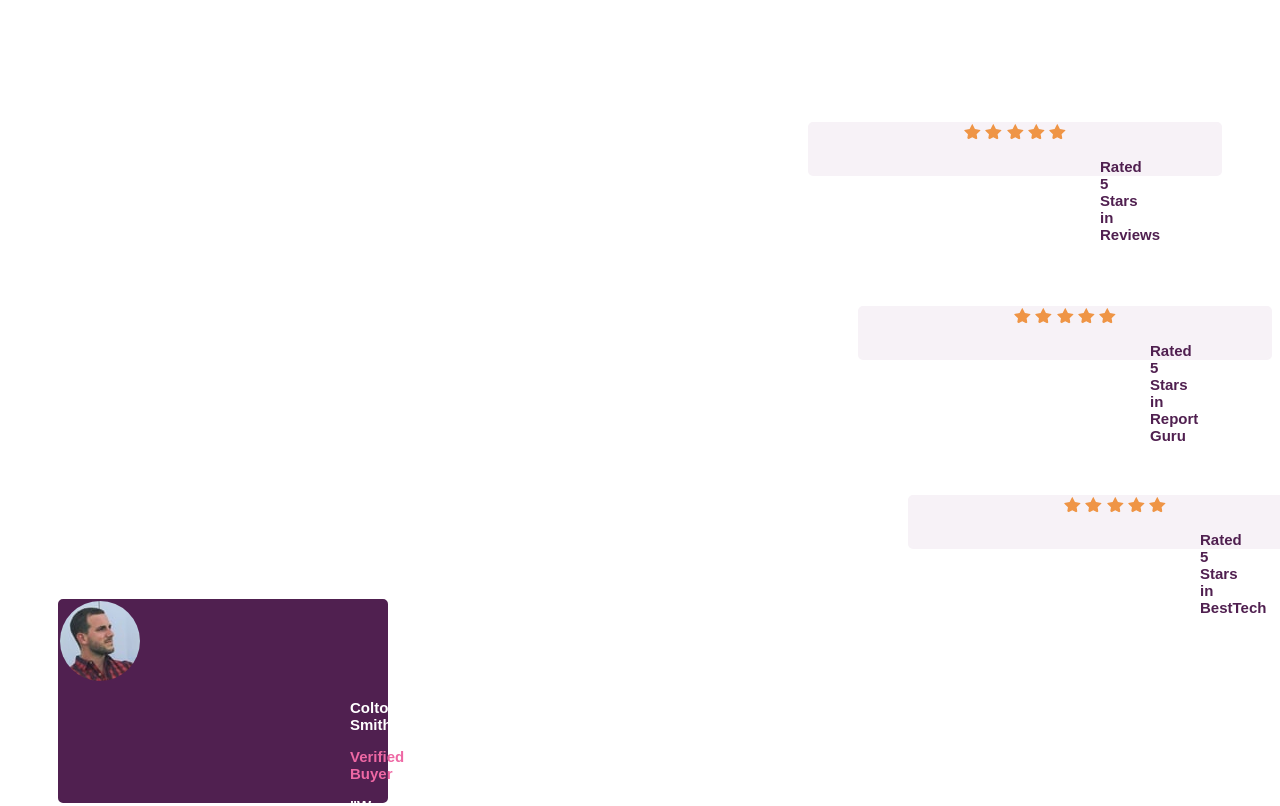
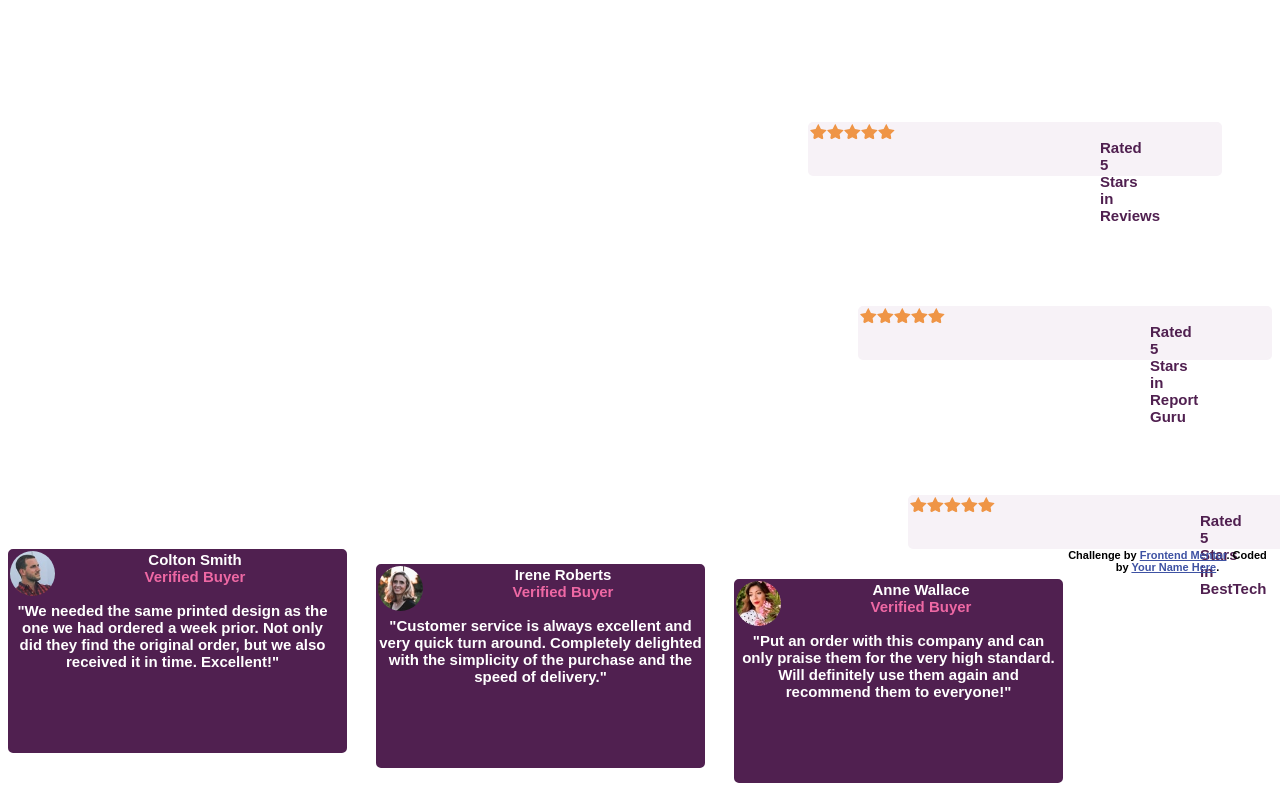
Before and after one commit to alexisshy/social-proof-section-master, a plain HTML site: page index.html in a window 1280 px wide. Shown: the part 737-1543 px from the top of the page. After the commit the page ends 1520 px from the top, so only its background shows below. Drawn offline with Linux system fonts and the light colour scheme; files whose address does not match are found by name.

Commit message:
Update index.html
aligned boxes

```diff
--- a/index.html
+++ b/index.html
@@ -42,50 +42,35 @@
         margin-right: 900px;
       }
       .ratings{
-        color: hsl(300, 43%, 22%);
-
-      }
-      .verifiedBuyer {
-        color: hsl(333, 80%, 67%);
-      }
-      .Reviews {
         border: 2px solid hsl(300, 24%, 96%);
         border-radius: 5px;
         width: 410px;
-        margin-right: 350px;
-        margin-top: 125px;
-
-        margin-left: 800px;
-        position: relative;
-        background-color: hsl(300, 24%, 96%);
-        color: hsl(300, 43%, 22%);
-        height: 50px;
-        text-align: center;
-
-
-      }
-      .Report {
-        border: 2px solid hsl(300, 24%, 96%);
-        border-radius: 5px;
-        width: 410px;
-        margin-top: 130px;
-        margin-left: 850px;
         background-color: hsl(300, 24%, 96%);
         color: hsl(300, 43%, 22%);
         height: 50px;
         text-align: center;
 
       }
-      .BestTech {
-        border: 2px solid hsl(300, 24%, 96%);
-        border-radius: 5px;
-        width: 410px;
+      .verifiedBuyer {
+        color: hsl(333, 80%, 67%);
+
+      }
+      #reviews {
+        margin-right: 350px;
+        margin-top: 125px;
+        margin-left: 800px;
+        position: relative;
+
+      }
+      #report {
+        margin-top: 130px;
+        margin-left: 850px;
+
+      }
+      #best-tech {
         margin-top:135px;
         margin-left: 900px;
-        background-color: hsl(300, 24%, 96%);
-        color: hsl(300, 43%, 22%);
-        height: 50px;
-        text-align: center;
+
 
       }
       .buyers {
@@ -93,28 +78,34 @@
         border-radius: 5px;
         background-color: hsl(300, 43%, 22%);
         height: 200px;
-        width: 25%;
+        width: 325px;
         color: hsl(0, 0%, 100%);
+        float: left;
+        text-align: center;
+
 
       }
       #colton {
-        margin-top: 20px;
-        margin-left: 10px;
-        margin: 50px 700px 100px 50px;
-        padding-right: 10px
+        padding-right: 10px;
+
+
       }
       #irene {
-        margin-left: 630px;
-        margin-top: 45px;
+        margin-top: 15px;
+        margin-left: 29px;
 
       }
       #anne {
-        margin-left: 275px;
-        margin-left: 900px;
+        margin-top: 30px;
+        margin-left: 29px;
+
 
       }
       img {
         border-radius: 50%;
+        float: left;
+
+
       }
     </style>
   </head>
@@ -126,7 +117,7 @@
       <p class= "text">We only provide great products combined with excellent customer service.</p>
     </div>
     <div>
-      <div class= "Reviews">
+      <div id="reviews" class= "ratings">
         <img src="C:\Users\silve\Documents\Projects\social-proof-section-master\social-proof-section-master\images\icon-star.svg">
         <img src="C:\Users\silve\Documents\Projects\social-proof-section-master\social-proof-section-master\images\icon-star.svg">
         <img src="C:\Users\silve\Documents\Projects\social-proof-section-master\social-proof-section-master\images\icon-star.svg">
@@ -134,7 +125,7 @@
         <img src="C:\Users\silve\Documents\Projects\social-proof-section-master\social-proof-section-master\images\icon-star.svg">
         <p>Rated 5 Stars in Reviews</p>
       </div>
-      <div class= "Report">
+      <div id="report"class= "ratings">
         <img src="C:\Users\silve\Documents\Projects\social-proof-section-master\social-proof-section-master\images\icon-star.svg">
         <img src="C:\Users\silve\Documents\Projects\social-proof-section-master\social-proof-section-master\images\icon-star.svg">
         <img src="C:\Users\silve\Documents\Projects\social-proof-section-master\social-proof-section-master\images\icon-star.svg">
@@ -142,7 +133,7 @@
         <img src="C:\Users\silve\Documents\Projects\social-proof-section-master\social-proof-section-master\images\icon-star.svg">
         <p>Rated 5 Stars in Report Guru</p>
       </div>
-      <div class= "BestTech">
+      <div id="best-tech" class= "ratings">
         <img src="C:\Users\silve\Documents\Projects\social-proof-section-master\social-proof-section-master\images\icon-star.svg">
         <img src="C:\Users\silve\Documents\Projects\social-proof-section-master\social-proof-section-master\images\icon-star.svg">
         <img src="C:\Users\silve\Documents\Projects\social-proof-section-master\social-proof-section-master\images\icon-star.svg">
@@ -152,32 +143,35 @@
       </div>
   </div>
     <div id="colton" class= "buyers">
-      <img src="C:\Users\silve\Documents\Projects\social-proof-section-master\social-proof-section-master\images\image-colton.jpg">
-      <p>Colton Smith</p>
+      <img src="C:\Users\silve\Documents\Projects\social-proof-section-master\social-proof-section-master\images\image-colton.jpg" width=
+      "45">
+      Colton Smith
       <div class= "verifiedBuyer">
-      <p>Verified Buyer</p>
+      Verified Buyer
   </div>
-
-      <p>"We needed the same printed design as the one we had ordered a week prior.
+      <br>
+      "We needed the same printed design as the one we had ordered a week prior.
       Not only did they find the original order, but we also received it in time.
-      Excellent!"</p>
+      Excellent!"
   </div>
     <div id="irene" class= "buyers">
-      <img src="C:\Users\silve\Documents\Projects\social-proof-section-master\social-proof-section-master\images\image-irene.jpg">
+      <img src="C:\Users\silve\Documents\Projects\social-proof-section-master\social-proof-section-master\images\image-irene.jpg" width="45">
       Irene Roberts
     <div class= "verifiedBuyer">
       Verified Buyer
   </div>
+      <br>
 
       "Customer service is always excellent and very quick turn around. Completely
       delighted with the simplicity of the purchase and the speed of delivery."
   </div>
     <div id="anne" class= "buyers">
-      <img src="C:\Users\silve\Documents\Projects\social-proof-section-master\social-proof-section-master\images\image-anne.jpg">
+      <img src="C:\Users\silve\Documents\Projects\social-proof-section-master\social-proof-section-master\images\image-anne.jpg" width="45">
       Anne Wallace
     <div class="verifiedBuyer">
       Verified Buyer
   </div>
+      <br>
 
       "Put an order with this company and can only praise them for the very high
       standard. Will definitely use them again and recommend them to everyone!"
```
